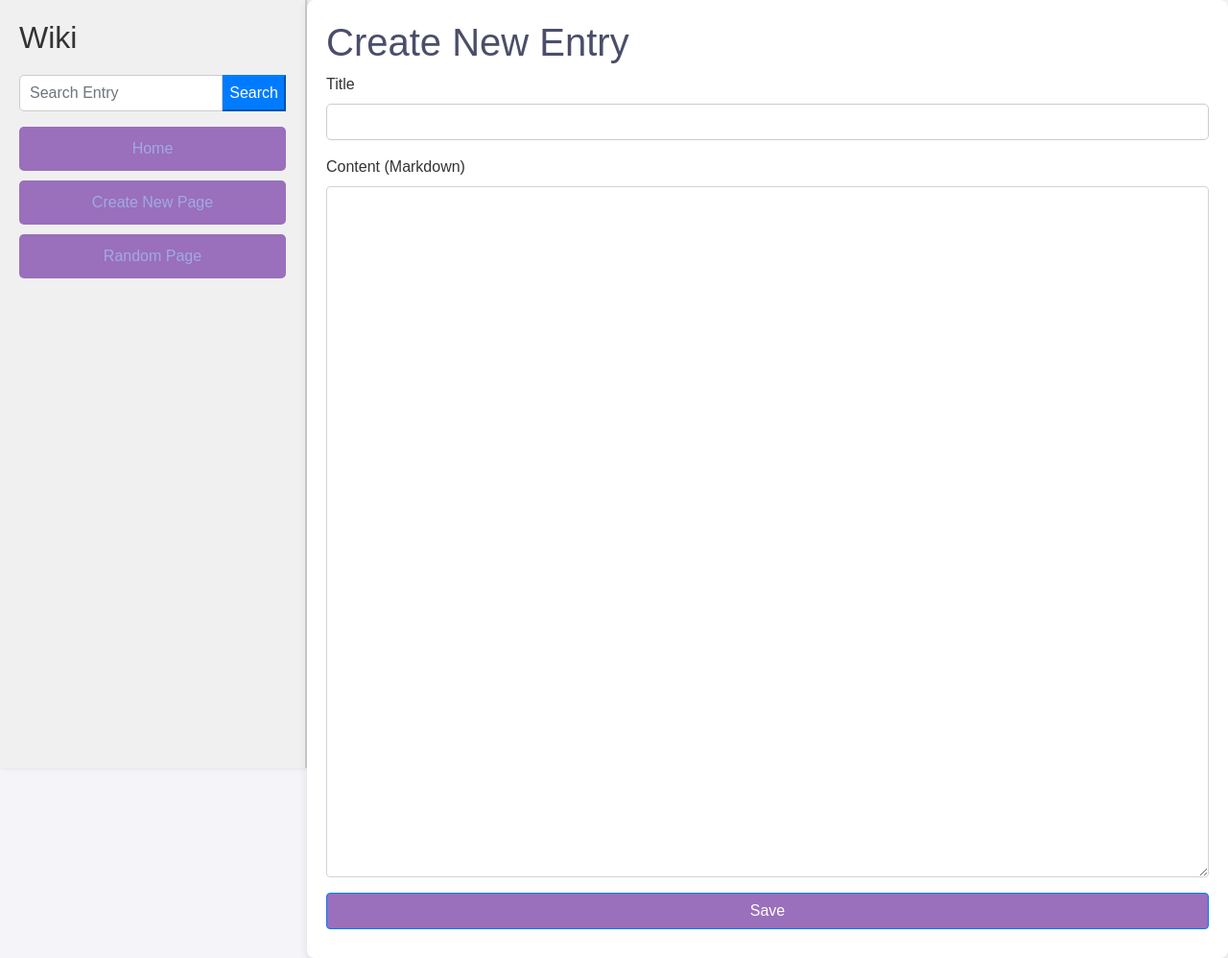
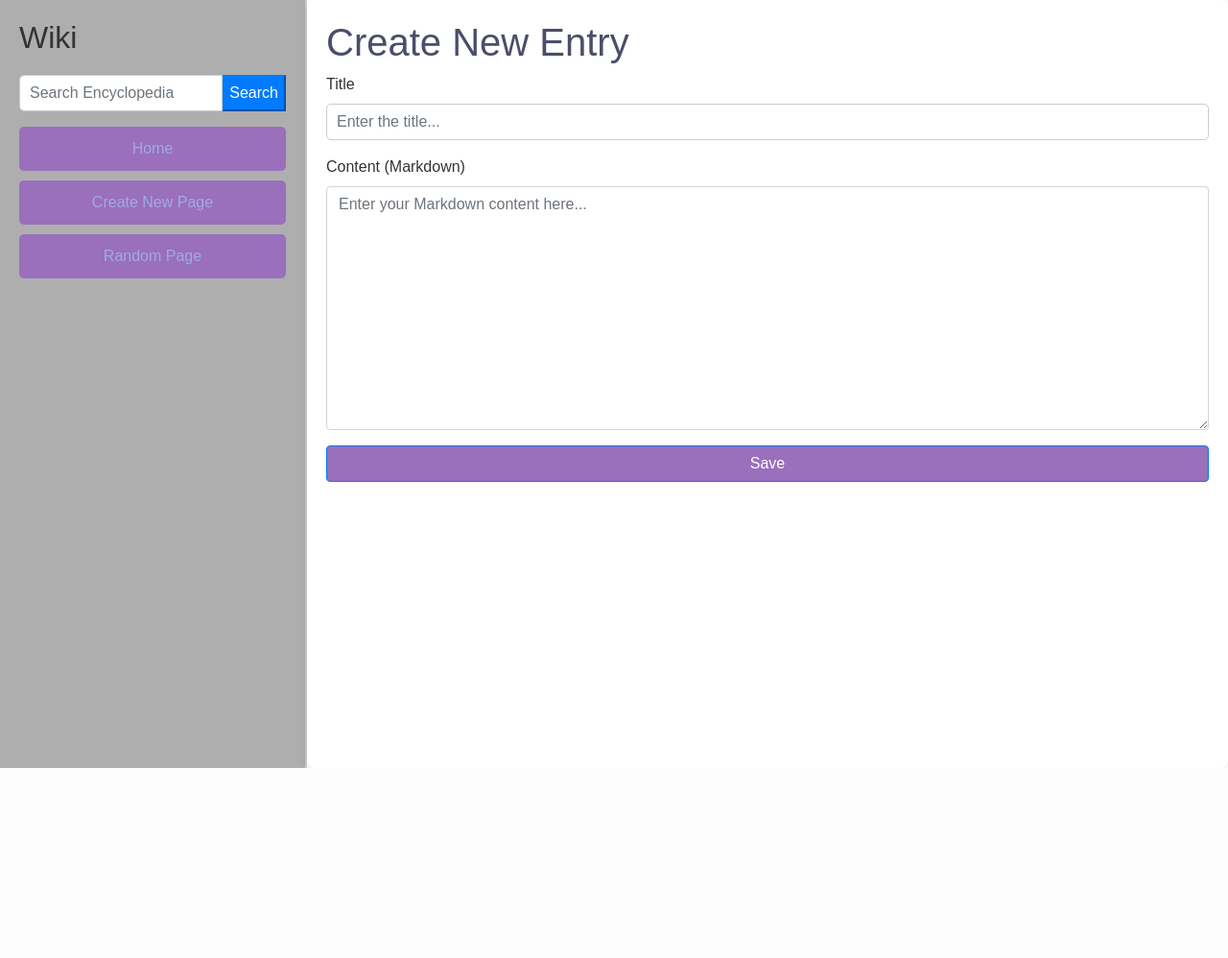
Before and after one commit to yooplo/wiki, a Django app: template encyclopedia/templates/encyclopedia/create.html in a window 1280 px wide. Shown: the whole page at 96% size. After the commit the page ends 800 px from the top, so only its background shows below. Run offline with Django 3.2, Linux system fonts and the light colour scheme; the template is opened without the code that fills it, so the values that code supplies are empty; some libraries are stand-ins or nearby versions.

Commit message:
Update styles.css

```diff
--- a/encyclopedia/static/encyclopedia/styles.css
+++ b/encyclopedia/static/encyclopedia/styles.css
@@ -1,44 +1,54 @@
 body {
     margin: 0;
-    background-color: #f4f4f9; /* Light grey background for contrast */
-    font-family: 'Arial', sans-serif; /* Consistent font style */
-    color: #333; /* Default text color */
+    font-family: 'Arial', sans-serif;
+    color: #333;
 }
 
 h1, h2, h3 {
     color: #4a4e69; /* Consistent heading color */
 }
 
+/* Sidebar Styles */
 .sidebar {
-    background-color: #f0f0f0; /* Light grey for contrast */
-    height: 100vh; /* Full height to fill the screen */
-    padding: 20px; /* Spacious around elements */
-    border-right: 2px solid #ccc; /* Subtle border for separation */
-    box-shadow: 2px 0 5px rgba(0, 0, 0, 0.1); /* Shadow effect gives depth */
+    background-color: #aeaeae;
+    height: 100vh;
+    padding: 20px;
+    border-right: 2px solid #ccc;
+    display: flex;
+    flex-direction: column;
+    align-items: stretch;
 }
 
-.sidebar .btn {
+/* Search Bar Styles */
+.input-group {
     width: 100%;
 }
 
 .search {
-    width: 100%;
-    flex: 1;
-    padding: 0px;
+    padding: 10px;
     border-radius: 5px 0 0 5px;
+    border: 1px solid #ccc;
 }
 
+.input-group-append .btn {
+    padding: 10px 15px; /* Adjust padding for button */
+    border-radius: 0 5px 5px 0; /* Rounded right corners */
+}
+
+/* Sidebar Headings */
 .sidebar h2 {
     color: #333; /* Dark color for headings */
     margin-bottom: 20px; /* Space below heading */
 }
 
+/* Sidebar Links */
 .sidebar a {
     color: #a1aae1; /* Set link color */
     margin-bottom: 10px; /* Space between links */
     display: block; /* Make links fill the container */
     padding: 10px; /* Inner padding for clickable area */
     border-radius: 5px; /* Rounded corners */
+    transition: background-color 0.3s; /* Smooth transition */
 }
 
 .sidebar a:hover {
@@ -63,14 +73,14 @@ input[type="text"], textarea {
 
 textarea {
     height: auto; /* Auto height */
-    min-height: 90vh; /* Minimum height */
+    min-height: 100%; /* Minimum height */
     resize: vertical; /* Allow vertical resizing */
 }
 
 /* Button Styles */
 .btn {
-    background-color: #9a6fbb;
-    color: white;
+    background-color: #9a6fbb; /* Purple button */
+    color: white; /* Button text color */
     width: 100%; /* Full width for buttons */
     margin-bottom: 10px; /* Spacing between buttons */
 }
@@ -92,16 +102,11 @@ textarea {
     border: 1px solid #f5c6cb; /* Border for error alerts */
 }
 
-.input-group-append .btn {
-    padding: 9px 15px;
-    border-radius: 0 5px 5px 0;
-}
-
 /* Responsive Styles */
 @media (max-width: 768px) {
     .sidebar {
-        height: auto;
-        margin-bottom: 20px;
+        height: auto; /* Auto height for small screens */
+        margin-bottom: 20px; /* Margin below sidebar */
     }
 
     .main {
--- a/encyclopedia/templates/encyclopedia/create.html
+++ b/encyclopedia/templates/encyclopedia/create.html
@@ -15,14 +15,17 @@
 
     <form action="{% url 'encyclopedia:create' %}" method="POST">
         {% csrf_token %}
+
         <div class="form-group">
             <label for="title">Title</label>
-            <input type="text" class="form-control" name="title" value="{{ title }}" required>
+            <input type="text" class="form-control" name="title" value="{{ title|default:'' }}" required placeholder="Enter the title...">
         </div>
+
         <div class="form-group">
             <label for="content">Content (Markdown)</label>
-            <textarea class="form-control" name="content" rows="10" required>{{ content }}</textarea>
+            <textarea class="form-control" name="content" rows="10" required placeholder="Enter your Markdown content here...">{{ content|default:'' }}</textarea>
         </div>
+
         <button type="submit" class="btn btn-primary">Save</button>
     </form>
 {% endblock %}
--- a/encyclopedia/templates/encyclopedia/entry.html
+++ b/encyclopedia/templates/encyclopedia/entry.html
@@ -5,7 +5,6 @@
 {% endblock %}
 
 {% block body %}
-    <h1>{{ title }}</h1>
     <div>{{ content|safe }}</div>
     <a href="{% url 'encyclopedia:edit' title %}" class="btn btn-secondary">Edit Entry</a>
 {% endblock %}
--- a/encyclopedia/templates/encyclopedia/layout.html
+++ b/encyclopedia/templates/encyclopedia/layout.html
@@ -10,10 +10,10 @@
 <body>
     <div class="container-fluid">
         <div class="row">
-            <div class="sidebar col-lg-3 col-md-4"> <!-- Adjusted width of the sidebar -->
+            <div class="sidebar col-lg-3 col-md-4"> <!-- Adjust width as needed -->
                 <h2>Wiki</h2>
-                <form action="{% url 'encyclopedia:search' %}" method="GET" class="search input-group mb-3">
-                    <input class="form-control" type="text" name="q" placeholder="Search Entry" required>
+                <form action="{% url 'encyclopedia:search' %}" method="GET" class="input-group mb-3">
+                    <input class="search form-control" type="text" name="q" placeholder="Search Encyclopedia" required>
                     <div class="input-group-append">
                         <button type="submit" class="btn-primary">Search</button>
                     </div>
@@ -30,7 +30,7 @@
                 {% block nav %}
                 {% endblock %}
             </div>
-            <div class="main col-lg-9 col-md-8"> <!-- Adjusted width of main content area -->
+            <div class="main col-lg-9 col-md-8"> <!-- Main content area -->
                 {% block body %}
                 {% endblock %}
             </div>
```
